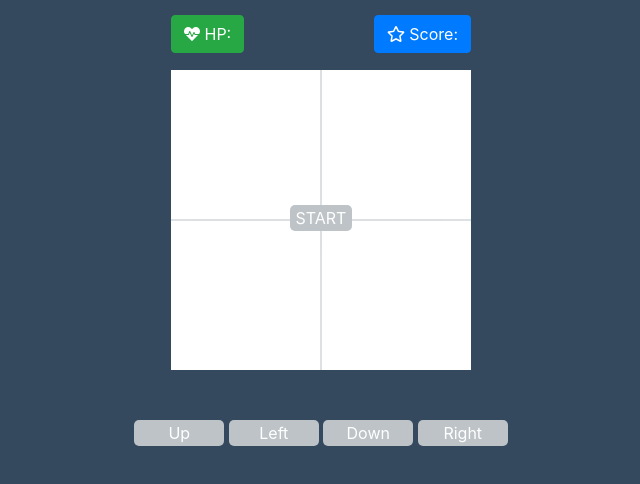
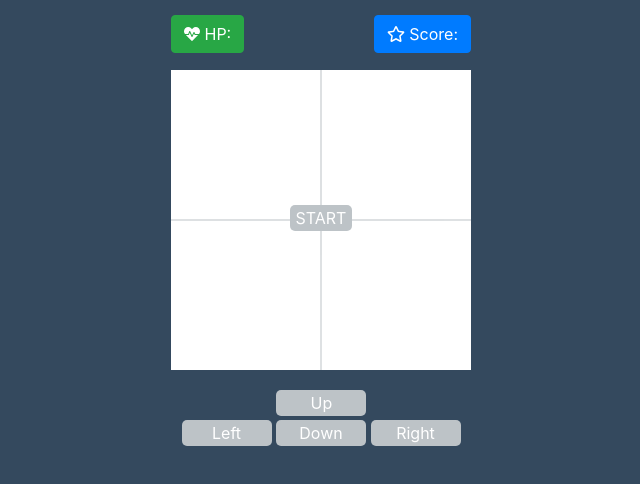
Before and after one commit to mickozak/Game-Car, a plain HTML site: page index.html in a window 1280 px wide. Shown: the whole page, without its empty margins (319-959 px from the left). Drawn offline with Linux system fonts and the light colour scheme.

Commit message:
Update style.css

```diff
--- a/css/style.css
+++ b/css/style.css
@@ -114,7 +114,7 @@ body {
     top: 420px;
 }
 
-.top{
+.button-top{
     position: absolute;
     top: -30px;
     left: 34%;
```
